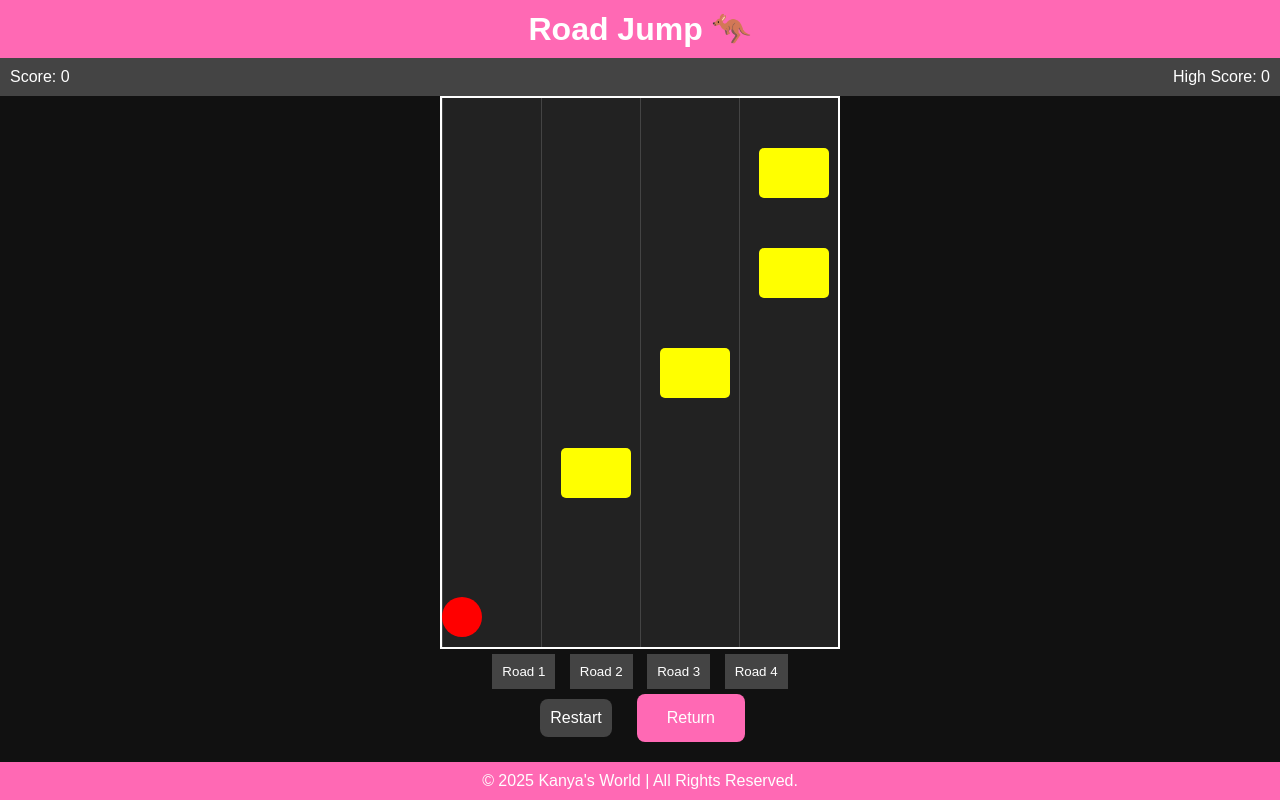
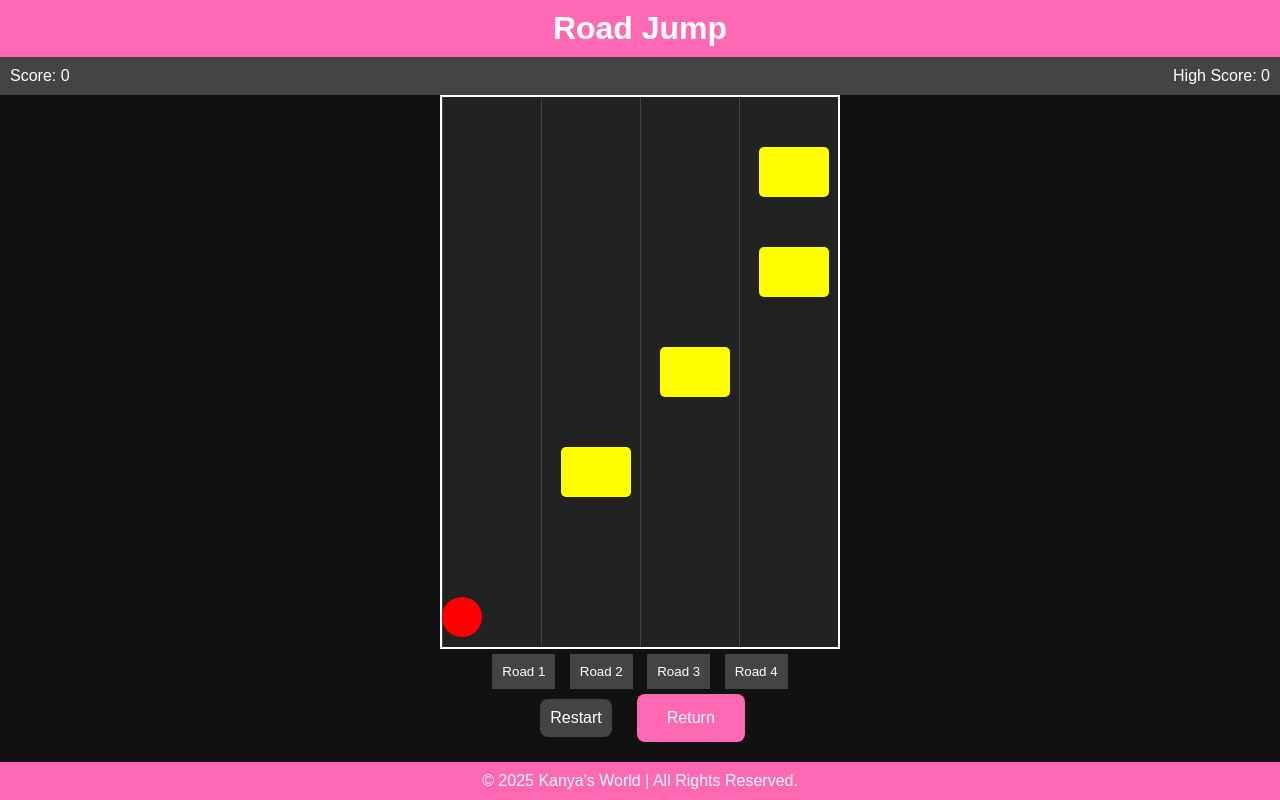
Before and after one commit to Kanya-AI/KanyaAI, a plain HTML site: page game.html in a window 1280 px wide. Drawn offline with Linux system fonts and the light colour scheme.

Commit message:
Update game.html

```diff
--- a/game.html
+++ b/game.html
@@ -9,7 +9,7 @@
 <body>
     <!-- Header Section -->
     <header>
-        <h1>Road Jump 🦘</h1>
+        <h1>Road Jump</h1>
     </header>
 
     <!-- Score Section -->
```
